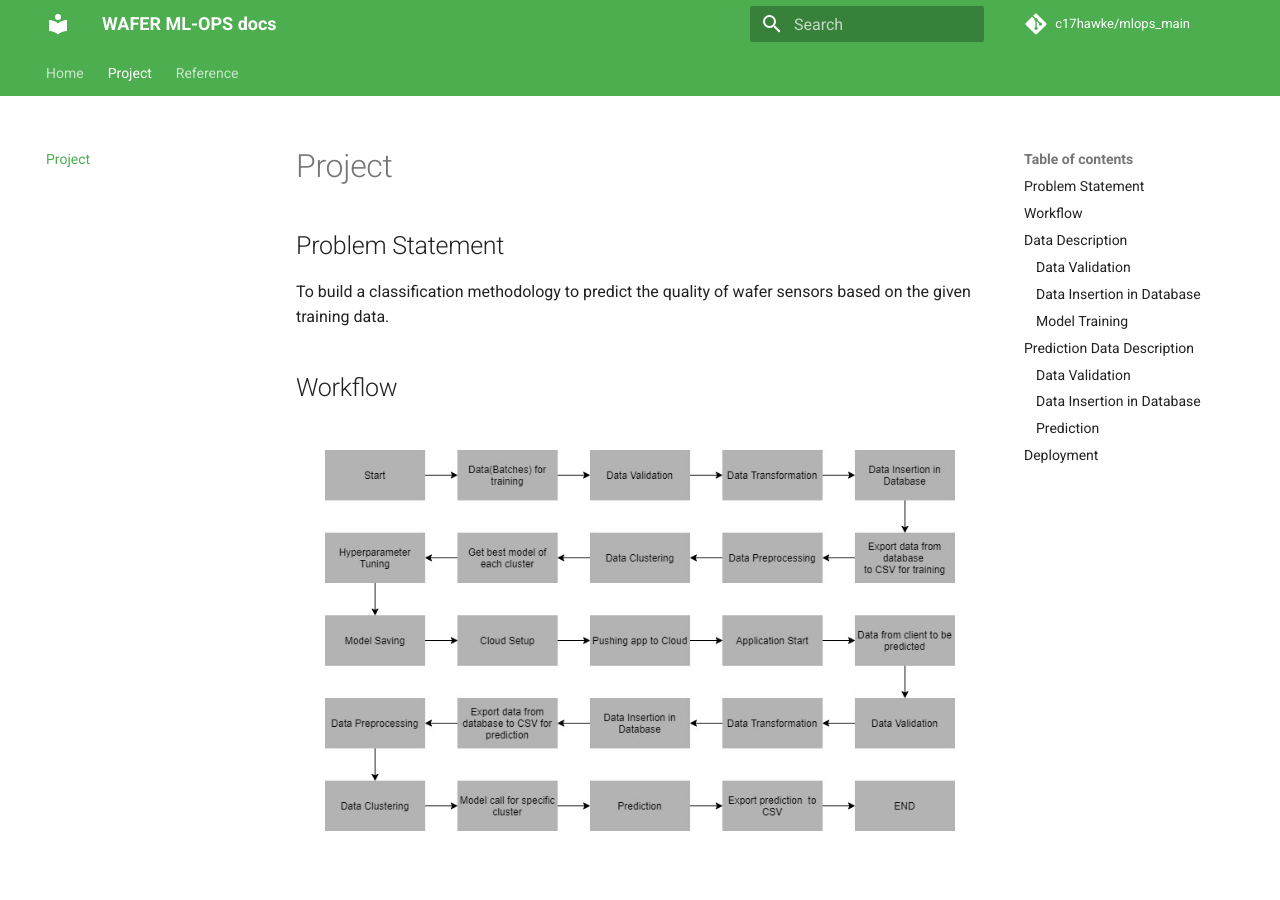
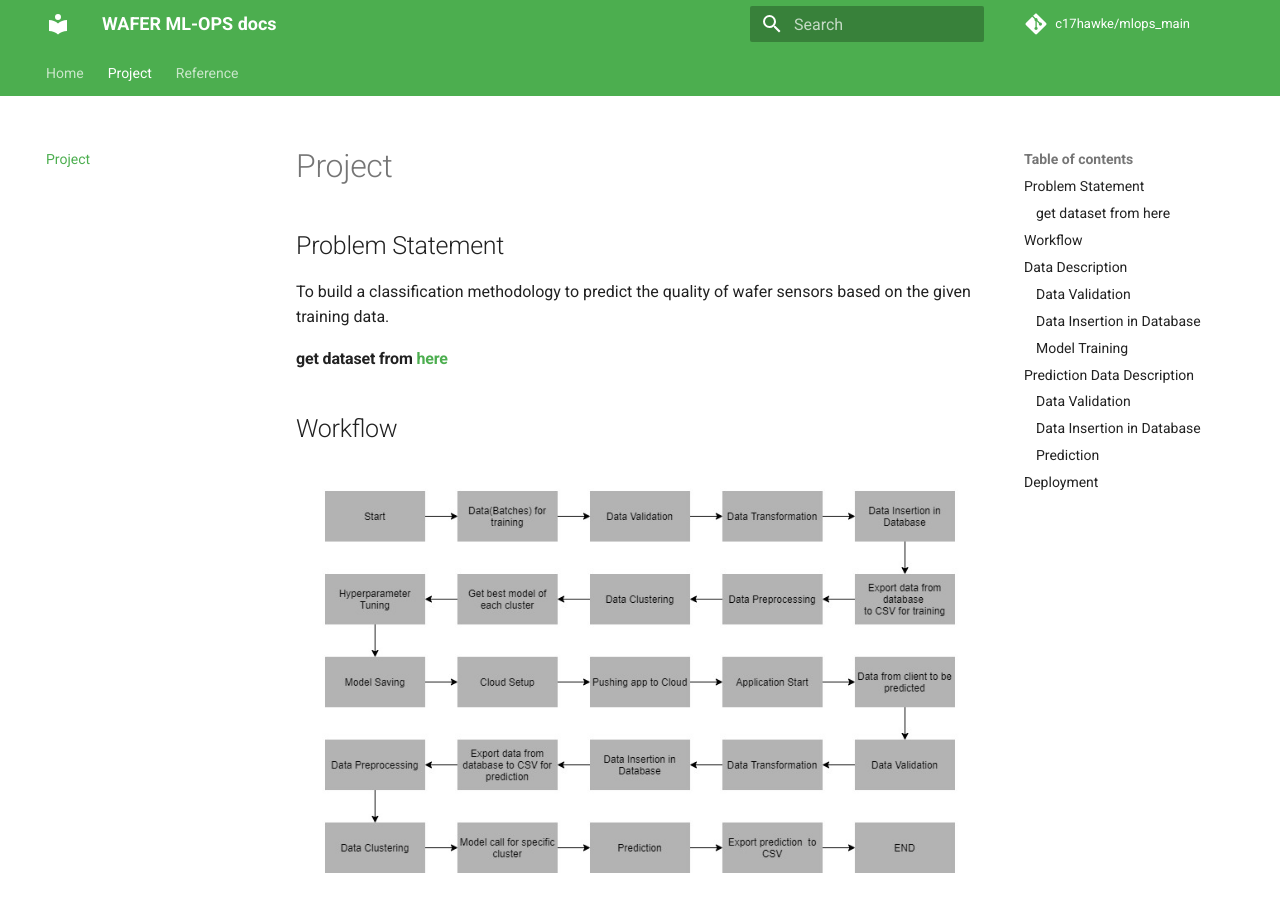
Before and after one commit to c17hawke/wafer_mlops_docs, an MkDocs documentation site: the page built from docs/project.md, in a window 1280 px wide and 900 px high. Built offline with MkDocs 1.6.1 and Material for MkDocs 9.7.7, drawn with Linux system fonts in a browser that asks for light colours; comment, search, counter and statistics services are not loaded.

Commit message:
project description add

```diff
--- a/docs/project.md
+++ b/docs/project.md
@@ -2,6 +2,8 @@
 ## Problem Statement
 
 To build a classification methodology to predict the quality of wafer sensors based on the given training data.
+
+#### get dataset from [here](https://github.com/iNeuron-Pvt-Ltd/wafer-dataset)
 
 ## Workflow
 
```
